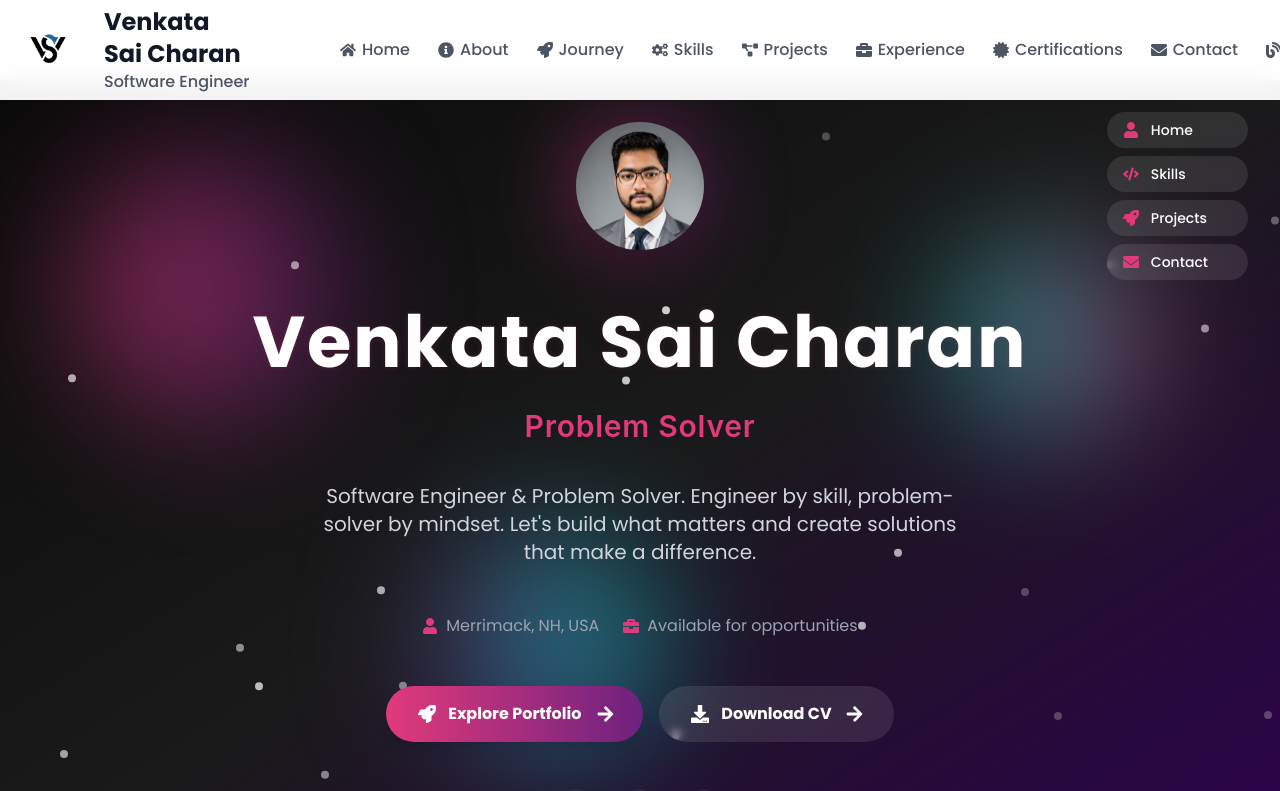
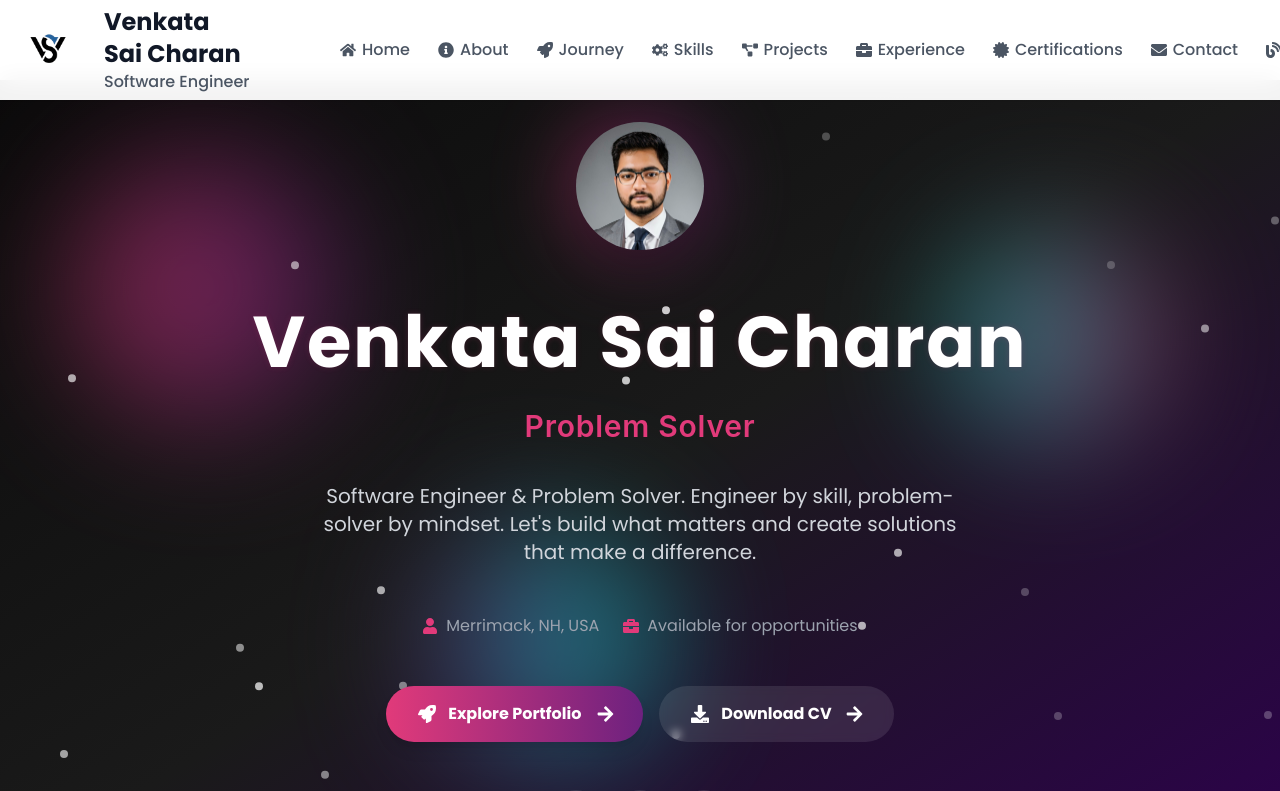
Before and after one commit to saicharankarasala/sai-charan-website, a React (Vite) app: page / in a window 1280 px wide. Shown: the top 791 px of the page. Built offline with nearby package versions, Linux system fonts and the light colour scheme.

Commit message:
Remove quick navigation sidebar from intro page for cleaner design

```diff
--- a/src/pages/Intro.jsx
+++ b/src/pages/Intro.jsx
@@ -360,44 +360,7 @@ const Intro = () => {
         </motion.div>
       </div>
 
-      {/* Quick Navigation */}
-      <motion.div
-        className="absolute top-8 right-8 z-20"
-        initial={{ opacity: 0, x: 50 }}
-        animate={{ opacity: 1, x: 0 }}
-        transition={{ delay: 1, duration: 0.8 }}
-      >
-        <div className="flex flex-col gap-2">
-          {[
-            { path: '/home', label: 'Home', icon: FaUser },
-            { path: '/skills', label: 'Skills', icon: FaCode },
-            { path: '/projects', label: 'Projects', icon: FaRocket },
-            { path: '/contact', label: 'Contact', icon: FaEnvelope }
-          ].map((item) => (
-            <motion.div
-              key={item.path}
-              whileHover={{ scale: 1.1, x: -5 }}
-              whileTap={{ scale: 0.9 }}
-              transition={{ duration: 0.2 }}
-            >
-              <Link
-                to={item.path}
-                className="flex items-center gap-3 bg-white/10 backdrop-blur-sm border border-white/20 text-white px-4 py-2 rounded-full hover:bg-white/20 transition-all duration-300 group"
-              >
-                <item.icon className="text-[#e13a7a]" />
-                <span className="text-sm font-medium">{item.label}</span>
-                <motion.div
-                  className="text-xs opacity-0 group-hover:opacity-100 transition-opacity"
-                  animate={{ x: [0, 3, 0] }}
-                  transition={{ duration: 1, repeat: Infinity }}
-                >
-                  →
-                </motion.div>
-              </Link>
-            </motion.div>
-          ))}
-        </div>
-      </motion.div>
+
     </div>
   );
 };
```
